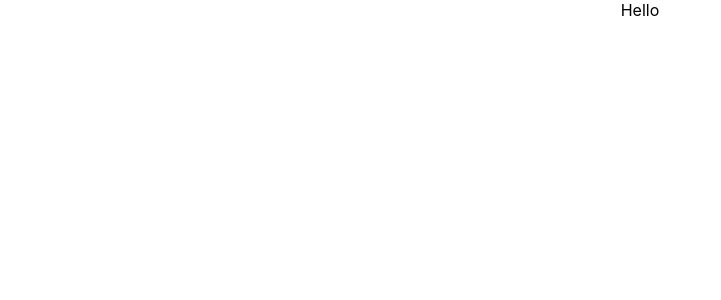
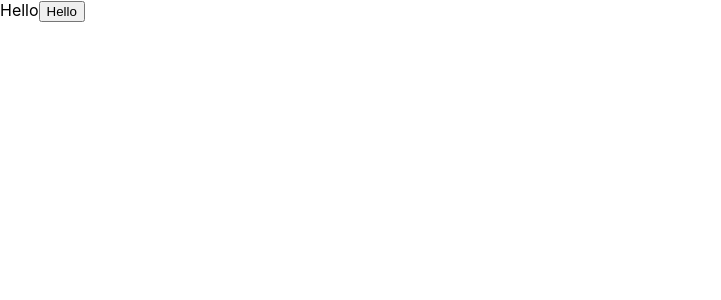
Before and after one commit to lgxxhi/Prorated-Front-End, a React (Create React App) app: page / in a window 1280 px wide. Shown: the top 300 px of the page, without its empty margins (0-721 px from the left). Built offline with nearby package versions, Linux system fonts and the light colour scheme.

Commit message:
Initial setup

```diff
--- a/package.json
+++ b/package.json
@@ -11,6 +11,8 @@
     "react-dom": "^18.2.0",
     "react-router-dom": "^6.17.0",
     "react-scripts": "5.0.1",
+    "sass": "^1.69.5",
+    "scss": "^0.2.4",
     "web-vitals": "^2.1.4"
   },
   "scripts": {
--- a/src/App.js
+++ b/src/App.js
@@ -1,7 +1,12 @@
-import "./App.css";
+import "./Styles/Global.scss";
 
 function App() {
-  return <div className="App">Hello</div>;
+  return (
+    <div className="App">
+      Hello
+      <button className="button">Hello</button>
+    </div>
+  );
 }
 
 export default App;
```
Also changed, not shown: 1 other file (tests, documents, lock files or other folders).
